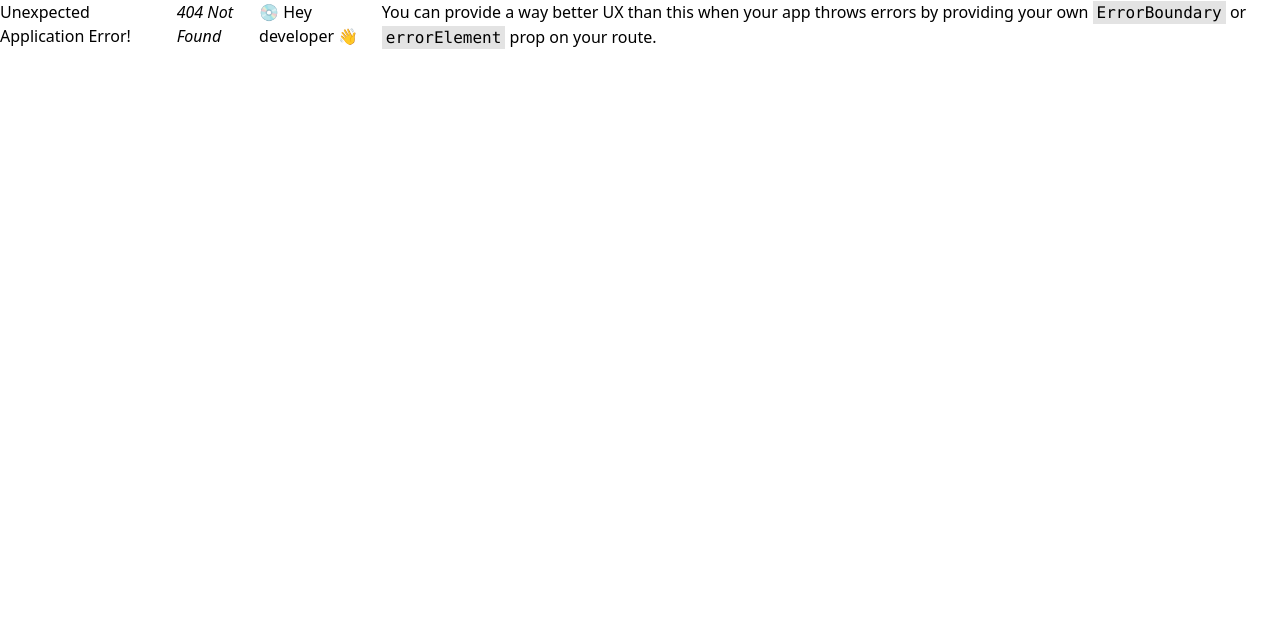
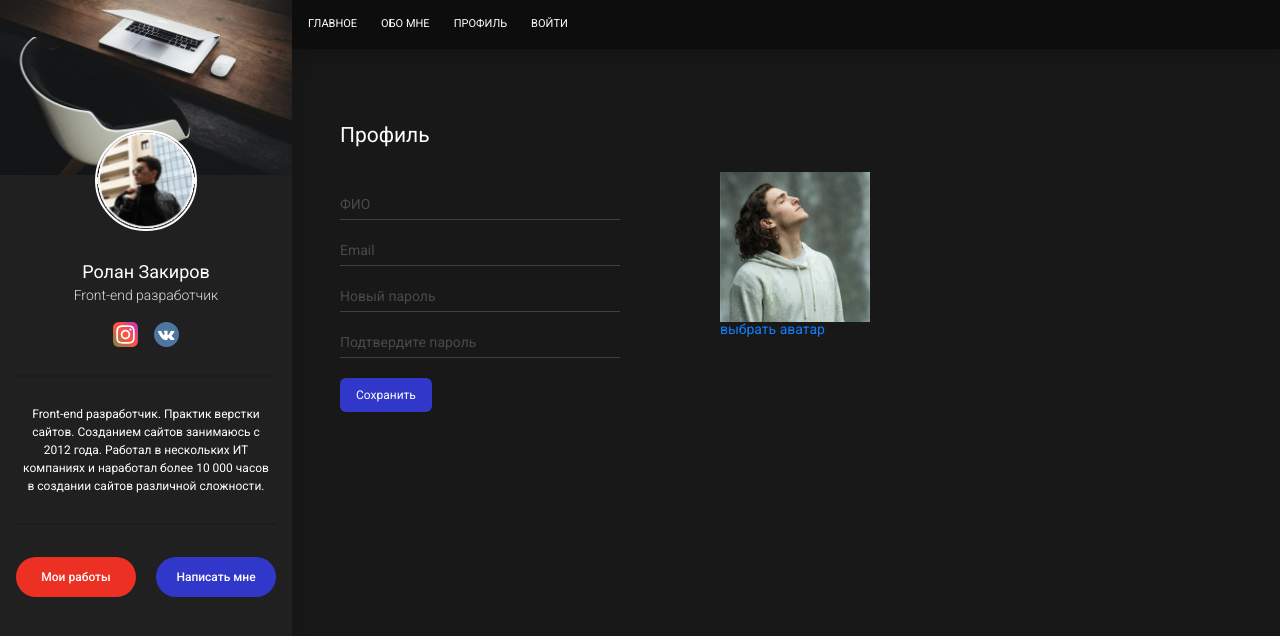
Before and after one commit to martymacv/blog-front-react-js-prj, a React (Vite) app in the folder my_blog/: page /profile/1 in a window 1280 px wide. Before the commit this address had no page. Shown: the top 636 px of the page. Built offline with nearby package versions, Linux system fonts and the light colour scheme.

Commit message:
[static design] User profile page has been completed

```diff
--- a/my_blog/src/App.jsx
+++ b/my_blog/src/App.jsx
@@ -4,6 +4,7 @@ import Layout from "./components/Layout";
 import Home from "./pages/Home";
 import PostDetail from "./pages/PostDetail";
 import Auth from "./pages/Auth";
+import UserProfile from "./pages/UserProfile";
 
 const router = createBrowserRouter([
   {
@@ -14,6 +15,7 @@ const router = createBrowserRouter([
       // { path: "old-home", element: <Navigate to={"/"} /> },
       { path: "post/:postId", element: <PostDetail /> },
       { path: "login", element: <Auth /> },
+      { path: "profile/:userId", element: <UserProfile /> },
     //   { path: "thanks", element: <Thanks /> },
     //   { path: "category/:categoryId", element: <Category /> },
     //   { path: "product/:productId", element: <ProductDetails /> },
--- a/my_blog/src/components/HomePage/Header.jsx
+++ b/my_blog/src/components/HomePage/Header.jsx
@@ -15,6 +15,11 @@ function Header() {
                     </NavLink>
                 </li>
                 <li className="text-white text-[11px] font-[400] font-roboto uppercase">
+                    <NavLink to={"/profile/1"}>
+                        Профиль
+                    </NavLink>
+                </li>
+                <li className="text-white text-[11px] font-[400] font-roboto uppercase">
                     <NavLink to={"/login"}>
                         Войти
                     </NavLink>
--- a/my_blog/src/components/Layout.jsx
+++ b/my_blog/src/components/Layout.jsx
@@ -4,7 +4,8 @@ import Sidebar from "./HomePage/Sidebar";
 
 function Layout() {
   return (
-    <div id="header"className="flex flex-row min-h-screen min-w-[680px] max-w-[1000px] bg-[#181818ff]">
+    // <div id="header"className="flex flex-row min-h-screen min-w-[680px] max-w-[1000px] bg-[#181818ff]">
+    <div id="header"className="flex flex-row min-h-screen w-full bg-[#181818ff]">
         <aside className="flex flex-col shadow-sidebar gap-4 min-h-full w-[300px] bg-[#202020ff] items-center">
             <Sidebar/>
         </aside>
@@ -12,7 +13,7 @@ function Layout() {
             <header>
                 <Header/>
             </header>
-            <Outlet/>
+            <Outlet className="w-full"/>
         </div>
     </div>
   );
--- /dev/null
+++ b/my_blog/src/components/UserProfile/Avatar.jsx
@@ -0,0 +1,19 @@
+function Avatar({ variant = "big", ...props }) {
+    const baseStyles = "object-cover"
+
+    const variants = {
+        big: "w-[150px] h-[150px]"
+    }
+
+    console.log(variants[variant])
+
+    return (
+        <img
+            className={`${baseStyles} ${variants[variant]}`}
+            { ...props }
+            >
+        </img>
+    )
+}
+
+export default Avatar
--- a/my_blog/src/pages/Auth.jsx
+++ b/my_blog/src/pages/Auth.jsx
@@ -5,7 +5,8 @@ import Title from "../components/generals/Title"
 
 function Auth() {
     return (
-        <div className="flex flex-col gap-5 items-center justify-center my-7 px-12 w-full">
+        <div className="m-12">
+            <form className="flex flex-col gap-5 items-center justify-center max-w-70">
                 <Title>Вход</Title>
                 <Input
                     type="email"
@@ -22,6 +23,7 @@ function Auth() {
                     <Link className="font-roboto text-white text-[12px] leading-[100%] font-normal">восстановить</Link>
                     <Link className="font-roboto text-white text-[12px] leading-[100%] font-normal">регистрация</Link>
                 </div>
+            </form>
         </div>
     )
 }
--- a/my_blog/src/pages/Home.jsx
+++ b/my_blog/src/pages/Home.jsx
@@ -9,7 +9,7 @@ import PageNav from "../components/HomePage/PageNav";
 
 function Home() {
   return (
-    <>
+    <div>
         <main className="flex flex-col w-full items-center">
             <Stories></Stories>
             <AddPost></AddPost>
@@ -20,7 +20,7 @@ function Home() {
         <footer className="p-12">
             <PageNav></PageNav>
         </footer>
-    </>
+    </div>
   );
 }
 
--- /dev/null
+++ b/my_blog/src/pages/UserProfile.jsx
@@ -0,0 +1,35 @@
+import { Link } from "react-router-dom"
+import ActionButton from "../components/generals/ActionButton"
+import Input from "../components/generals/Input"
+import Title from "../components/generals/Title"
+import Avatar from "../components/UserProfile/Avatar"
+
+function UserProfile() {
+    return (
+        <div className="m-12">
+            <div className="flex flex-row flex-wrap gap-x-25 gap-y-7">
+                <form className="flex flex-col gap-5 min-w-70">
+                    <Title>Профиль</Title>
+                    <Input type="username"
+                        placeholder="ФИО"></Input>
+                    <Input type="email"
+                        placeholder="Email"></Input>
+                    <Input type="password"
+                        placeholder="Новый пароль"></Input>
+                    <Input type="password"
+                        placeholder="Подтвердите пароль"></Input>
+                    <ActionButton>Сохранить</ActionButton>
+                </form>
+                <div className="flex flex-col justify-center">
+                    <Avatar src="../src/assets/images/avatars/profile_avatar.png" alt="" />
+                    <Link
+                        className="inline-block font-roboto text-[#107effff] text-[14px] leading-[100%] font-normal">
+                            выбрать аватар
+                    </Link>
+                </div>
+            </div>
+        </div>
+    )
+}
+
+export default UserProfile
```
Also changed, not shown: my_blog/src/assets/images/avatars/profile_avatar.png (added). Lines whose indentation alone changed are shown as unchanged.
